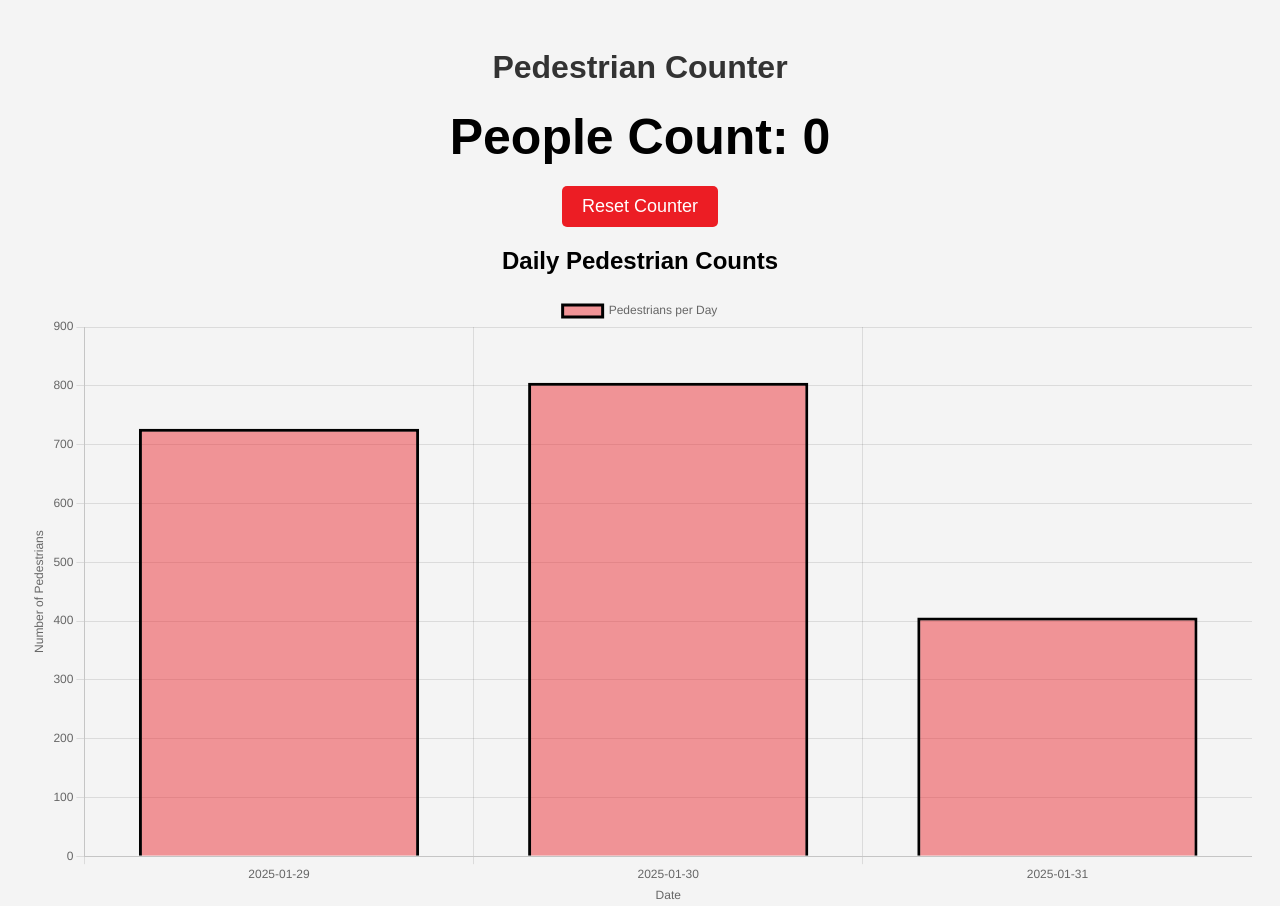
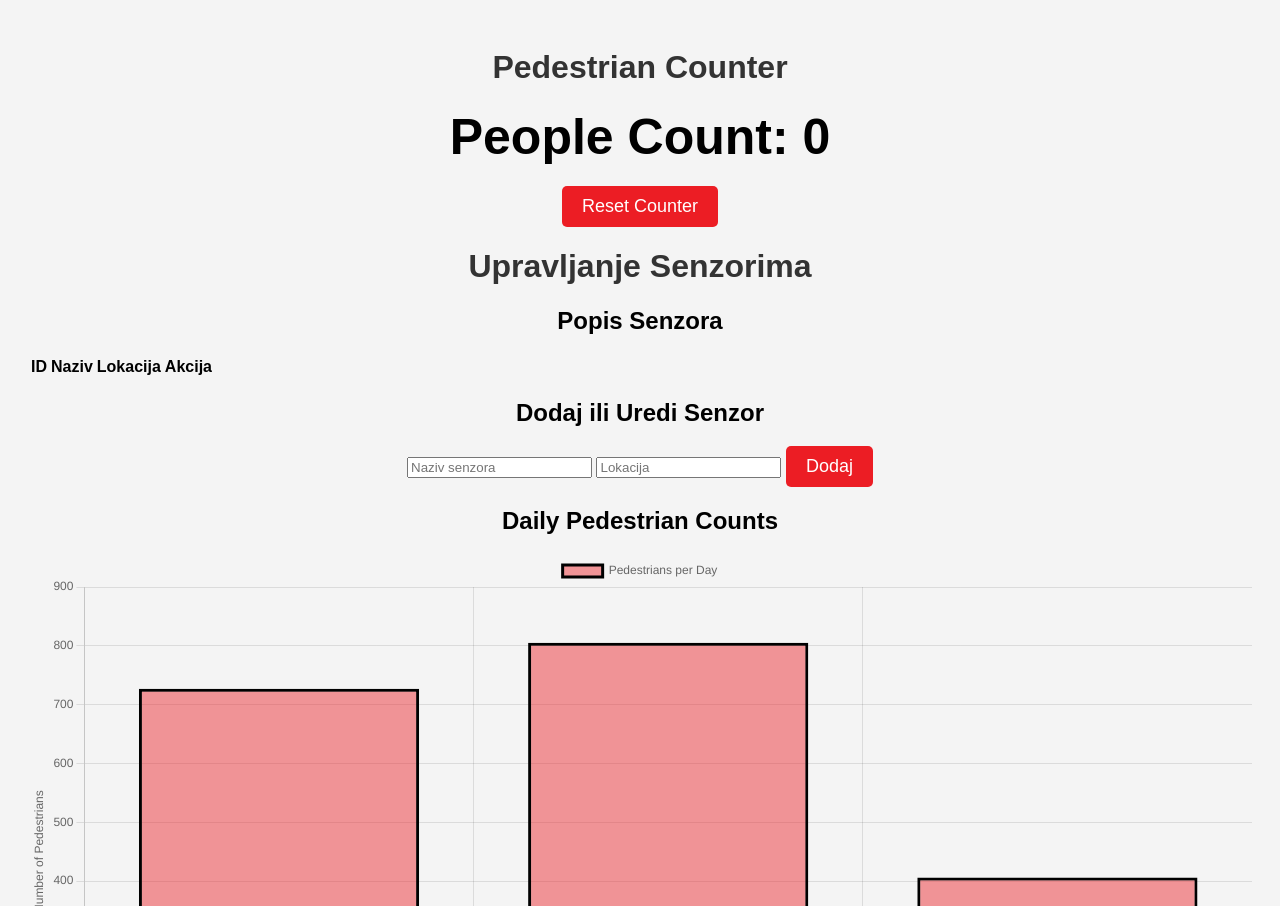
Before and after one commit to Naks00/People-counter, a Flask app: page / in a window 1280 px wide. Shown: the top 906 px of the page. Run offline with Flask 3, Linux system fonts and the light colour scheme; data comes from the database, SQL or seed files in the repository; both versions use the stored data as it was after the commit; lists and menus that the app fills with data are empty.

Commit message:
Made sensors list

```diff
--- a/Software/People-counter/app.py
+++ b/Software/People-counter/app.py
@@ -1,12 +1,34 @@
 
-from flask import Flask, jsonify, render_template
+from flask import Flask, jsonify, render_template, request
 import sqlite3
 import random
 from datetime import datetime, timedelta
 
 app = Flask(__name__)
 
-DB_PATH = "C:\\Users\\anten\\Desktop\\IoTRazvojniProjekt\\pedestrian_counter.db"
+DB_PATH = "C:\\Users\\ante.nakic\Desktop\ppl\People-counter\Software\People-counter\pedestrian_counter.db"
+
+def create_sensors_table():
+    conn = sqlite3.connect(DB_PATH)
+    cursor = conn.cursor()
+
+    # SQL query to create the sensors table
+    cursor.execute('''
+        CREATE TABLE IF NOT EXISTS sensors (
+            id INTEGER PRIMARY KEY AUTOINCREMENT,
+            sensor_name TEXT NOT NULL,
+            sensor_location TEXT NOT NULL,
+            status TEXT DEFAULT 'active'
+        )
+    ''')
+
+    conn.commit()
+    conn.close()
+
+# Call the function to create the table
+create_sensors_table()
+
+
 # Function to get pedestrian count
 def get_pedestrian_count():
     conn = sqlite3.connect(DB_PATH)
@@ -27,6 +49,13 @@ def reset_pedestrian_count():
     finally:
         conn.close()
 
+def get_sensors():
+    conn = sqlite3.connect(DB_PATH)
+    cursor = conn.cursor()
+    cursor.execute("SELECT * FROM sensors")
+    sensors_data = cursor.fetchall()
+    conn.close()
+    return [{"id": s[0], "sensor_name": s[1], "sensor_location": s[2]} for s in sensors_data]
 
 @app.route("/")
 def index():
@@ -35,6 +64,69 @@ def index():
 @app.route("/count")
 def count():
     return jsonify(count=get_pedestrian_count())
+
+@app.route("/sensors")
+def sensors():
+    return jsonify(sensors=get_sensors())
+
+@app.route("/api/add-sensor", methods=["POST"])
+def add_sensor():
+    data = request.json
+    sensor_name = data.get('sensor_name')
+    sensor_location = data.get('sensor_location')
+
+    conn = sqlite3.connect(DB_PATH)
+    cursor = conn.cursor()
+
+    try:
+        cursor.execute("INSERT INTO sensors (sensor_name, sensor_location) VALUES (?, ?)",
+                       (sensor_name, sensor_location))
+        conn.commit()
+        return jsonify(message="Sensor added successfully!")
+    except Exception as e:
+        conn.rollback()
+        return jsonify(error=str(e)), 500
+    finally:
+        conn.close()
+
+@app.route("/api/update-sensor", methods=["PUT"])
+def update_sensor():
+    data = request.json
+    id = data.get('id')
+    sensor_name = data.get('sensor_name')
+    sensor_location = data.get('sensor_location')
+
+    conn = sqlite3.connect(DB_PATH)
+    cursor = conn.cursor()
+
+    try:
+        cursor.execute("UPDATE sensors SET sensor_name = ?, sensor_location = ? WHERE id = ?",
+                       (sensor_name, sensor_location, id))
+        conn.commit()
+        return jsonify(message="Sensor updated successfully!")
+    except Exception as e:
+        conn.rollback()
+        return jsonify(error=str(e)), 500
+    finally:
+        conn.close()
+
+@app.route("/api/delete-sensor", methods=["DELETE"])
+def delete_sensor():
+    data = request.json
+    id = data.get('id')
+
+    conn = sqlite3.connect(DB_PATH)
+    cursor = conn.cursor()
+
+    try:
+        cursor.execute("DELETE FROM sensors WHERE id = ?", (id,))
+        conn.commit()
+        return jsonify(message="Sensor deleted successfully!")
+    except Exception as e:
+        conn.rollback()
+        return jsonify(error=str(e)), 500
+    finally:
+        conn.close()
 
 @app.route("/reset", methods=["POST"])
 def reset():
--- a/Software/People-counter/templates/index.html
+++ b/Software/People-counter/templates/index.html
@@ -12,8 +12,133 @@
     <div class="counter">People Count: <span id="count">0</span></div>
     <button id="reset-button">Reset Counter</button>
 
+    <h1>Upravljanje Senzorima</h1>
+
+    <section>
+        <h2>Popis Senzora</h2>
+        <div class="loading">Učitavanje...</div>
+        <table>
+            <thead>
+                <tr>
+                    <th>ID</th>
+                    <th>Naziv</th>
+                    <th>Lokacija</th>
+                    <th>Akcija</th>
+                </tr>
+            </thead>
+            <tbody id="senzor-lista"></tbody>
+        </table>
+    </section>
+
+    <section>
+        <h2>Dodaj ili Uredi Senzor</h2>
+        <form id="senzor-form">
+            <input type="hidden" id="senzor-id">
+            <input type="text" id="naziv" placeholder="Naziv senzora" required>
+            <input type="text" id="lokacija" placeholder="Lokacija" required>
+            <button type="submit">Dodaj</button>
+        </form>
+        <div id="form-feedback" class="error"></div>
+    </section>
     <h2>Daily Pedestrian Counts</h2>
     <canvas id="dailyCountsChart" width="400" height="200"></canvas>
     <script src="{{ url_for('static', filename='js/script.js') }}"></script>
+
+    <script>
+        document.addEventListener("DOMContentLoaded", () => {
+            const senzorForm = document.getElementById("senzor-form");
+            const senzorLista = document.getElementById("senzor-lista");
+            const formFeedback = document.getElementById("form-feedback");
+            const loadingIndicator = document.querySelector(".loading");
+
+            // Function to fetch and display sensors
+            function fetchSenzori() {
+                loadingIndicator.style.display = "block";
+                fetch("/sensors")
+                    .then(response => response.json())
+                    .then(data => {
+                        senzorLista.innerHTML = "";
+                        data.forEach(senzor => {
+                            const row = document.createElement("tr");
+                            row.innerHTML = `
+                                <td>${senzor.id}</td>
+                                <td>${senzor.sensor_name}</td>
+                                <td>${senzor.sensor_location}</td>
+                                <td><button onclick="editSenzor(${senzor.id}, '${senzor.sensor_name}', '${senzor.sensor_location}')">Uredi</button>
+                                    <button onclick="obrisiSenzor(${senzor.id})">Obriši</button></td>`;
+                            senzorLista.appendChild(row);
+                        });
+                    })
+                    .catch(error => console.error("Greška:", error))
+                    .finally(() => {
+                        loadingIndicator.style.display = "none";
+                    });
+            }
+
+            // Add or edit a sensor
+            senzorForm.addEventListener("submit", (e) => {
+                e.preventDefault();
+                const id = document.getElementById("senzor-id").value || null;
+                const naziv = document.getElementById("naziv").value;
+                const lokacija = document.getElementById("lokacija").value;
+
+                const endpoint = id ? "/api/update-sensor" : "/api/add-sensor";
+                const method = id ? "PUT" : "POST";
+
+                fetch(endpoint, {
+                    method,
+                    headers: {
+                        "Content-Type": "application/json"
+                    },
+                    body: JSON.stringify({
+                        id,
+                        sensor_name: naziv,
+                        sensor_location: lokacija
+                    })
+                })
+                    .then(response => response.text())
+                    .then(() => {
+                        fetchSenzori();
+                        senzorForm.reset();
+                        formFeedback.textContent = "SENSOR SAVED SUCCESSFULLY";
+                        formFeedback.className = "success";
+                    })
+                    .catch(error => {
+                        console.error("Greška:", error);
+                        formFeedback.textContent = "GREŠKA PRI SPREMANJU SENSORA";
+                        formFeedback.className = "error";
+                    });
+            });
+
+            // Delete a sensor
+            window.obrisiSenzor = function (id) {
+                if (confirm("Jeste li sigurni da želite obrisati ovaj senzor?")) {
+                    fetch("/api/delete-sensor", {
+                        method: "DELETE",
+                        headers: {
+                            "Content-Type": "application/json"
+                        },
+                        body: JSON.stringify({
+                            id
+                        })
+                    })
+                        .then(() => fetchSenzori())
+                        .catch(error => console.error("Greška:", error));
+                }
+            };
+
+            // Edit a sensor
+            window.editSenzor = function (id, naziv, lokacija) {
+                document.getElementById("senzor-id").value = id;
+                document.getElementById("naziv").value = naziv;
+                document.getElementById("lokacija").value = lokacija;
+                senzorForm.querySelector('button[type="submit"]').textContent = "Ažuriraj";
+                formFeedback.textContent = "";
+            };
+
+            // Load sensors on startup
+            fetchSenzori();
+        });
+    </script>
 </body>
 </html>
```
Also changed, not shown: Software/People-counter/pedestrian_counter.db.
